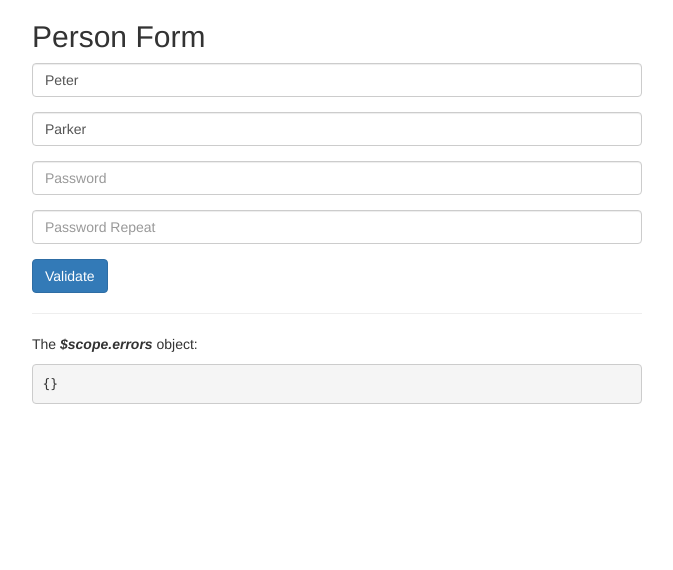
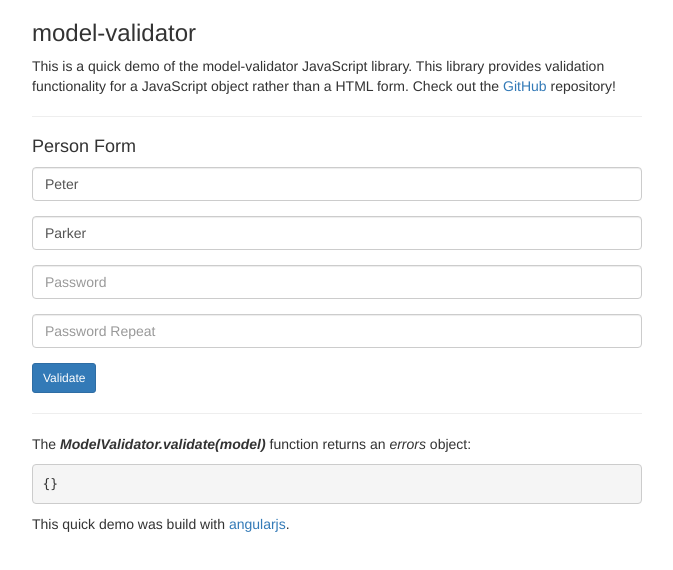
Before and after one commit to abedurftig/model-validator, a website: page demo/index.html in a window 1280 px wide. Shown: the whole page, without its empty margins (303-976 px from the left). Drawn offline with Linux system fonts and the light colour scheme.

Commit message:
Updated demo

```diff
--- a/demo/index.html
+++ b/demo/index.html
@@ -106,10 +106,15 @@
 			<div class="col-md-2 col-lg-3"></div>
 			<div class="col-md-8 col-lg-6">
 
-				<h2>Person Form</h2>
+				<h3>model-validator</h3>
 
-				<p ng-show="errors.messages.length > 0">This form has {{errors.messages.length}} validation issues. Plese review your inputs.</p>
+				<p>This is a quick demo of the model-validator JavaScript library. This library provides validation functionality for a JavaScript object rather than a HTML form. Check out the <a href="https://github.com/abedurftig/model-validator" target="_blank">GitHub</a> repository!</p>
 
+				<hr>
+
+				<h4>Person Form</h4>
+
+				<p ng-show="errors.messages.length > 0">This form has {{errors.messages.length}} validation issues. Please review your inputs.</p>
 
 				<form>
 
@@ -133,13 +138,15 @@
 						<p class="error" ng-show="errors.password_repeat">{{errors.password_repeat}}</p>
 					</div>
 
-					<button class="btn btn-primary" ng-click="validate()">Validate</button>
+					<button class="btn btn-primary btn-sm" ng-click="validate()">Validate</button>
 
 				</form>
 
 				<hr/>
-				<p>The <em><b>$scope.errors</b></em> object:</p>
+				<p>The <em><b>ModelValidator.validate(model)</b></em> function returns an <em>errors</em> object:</p>
 				<pre>{{ errors | json }}</pre>
+
+				<p>This quick demo was build with <a href="https://angularjs.org">angularjs</a>.</p>
 
 			</div>
 			<div class="col-md-2 col-lg-3"></div>
```
